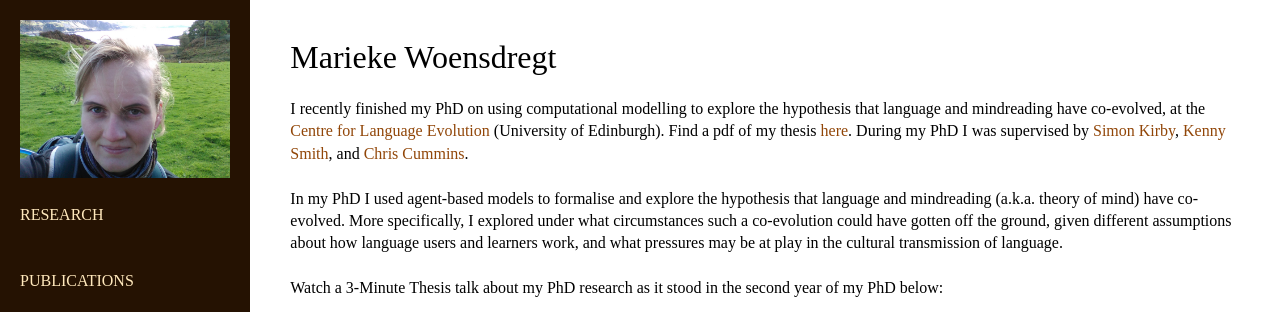
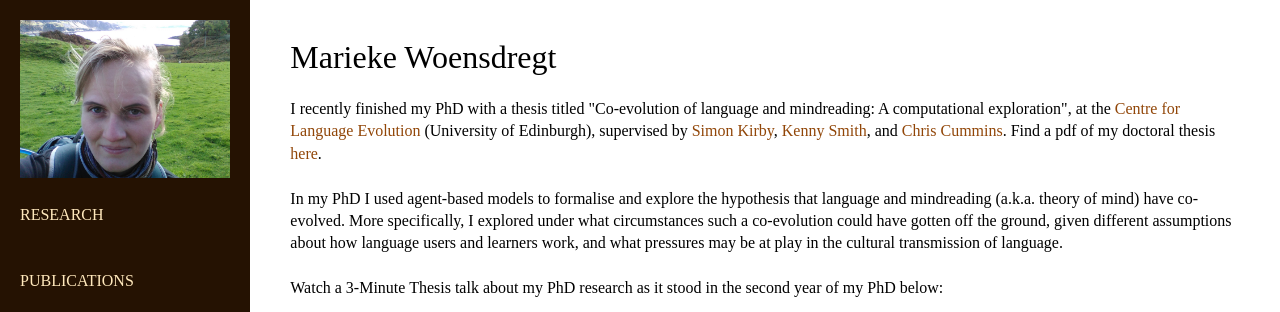
Before and after one commit to marieke-woensdregt/marieke-woensdregt.github.io, a Jekyll site: the page built from index.html, in a window 1280 px wide, cut to the strip 0-312 px from the top of the page. Built offline with Jekyll 4.4.1, drawn with Linux system fonts in a browser that asks for light colours.

Commit message:
Update index.html

```diff
--- a/index.html
+++ b/index.html
@@ -7,13 +7,12 @@ title: Marieke Woensdregt
 <div class="blurb">
 	<h1>Marieke Woensdregt</h1>
 	<p>
-		I recently finished my PhD on using computational modelling to explore the hypothesis that language and mindreading have co-evolved,
-		at the <a href="http://www.lel.ed.ac.uk/cle/">Centre for Language Evolution</a>
-		(University of Edinburgh). Find a pdf of my thesis
+		I recently finished my PhD with a thesis titled "Co-evolution of language and mindreading: A computational exploration",
+		at the <a href="http://www.lel.ed.ac.uk/cle/">Centre for Language Evolution</a> (University of Edinburgh), supervised by
+		<a href="http://www.lel.ed.ac.uk/~simon/">Simon Kirby</a>,
+		<a href="http://www.lel.ed.ac.uk/~kenny/">Kenny Smith</a>,
+		and <a href="http://www.crcummins.com/">Chris Cummins</a>. Find a pdf of my doctoral thesis
 		<A HREF="https://github.com/marieke-woensdregt/marieke-woensdregt.github.io/blob/master/pdfs/Thesis_M_Woensdregt_Co-Evolution_of_Language_and_Mindreading.pdf">here</a>.
-		During my PhD I was supervised by <a href="http://www.lel.ed.ac.uk/~simon/">Simon Kirby</a>,
-		<a href="http://www.lel.ed.ac.uk/~kenny/">Kenny Smith</a>,
-		and <a href="http://www.crcummins.com/">Chris Cummins</a>.
 
 		<br />
 		<br />
```
